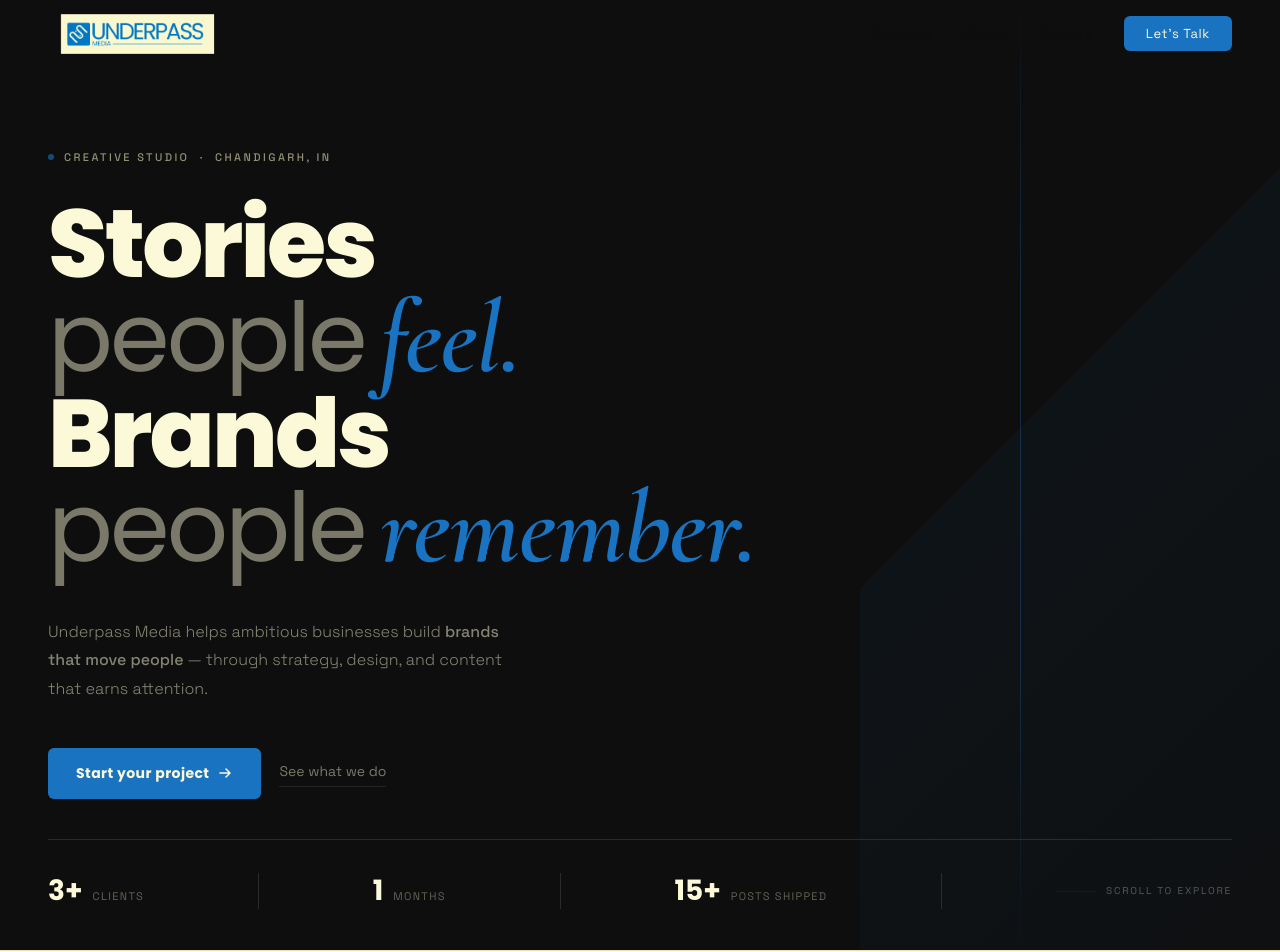
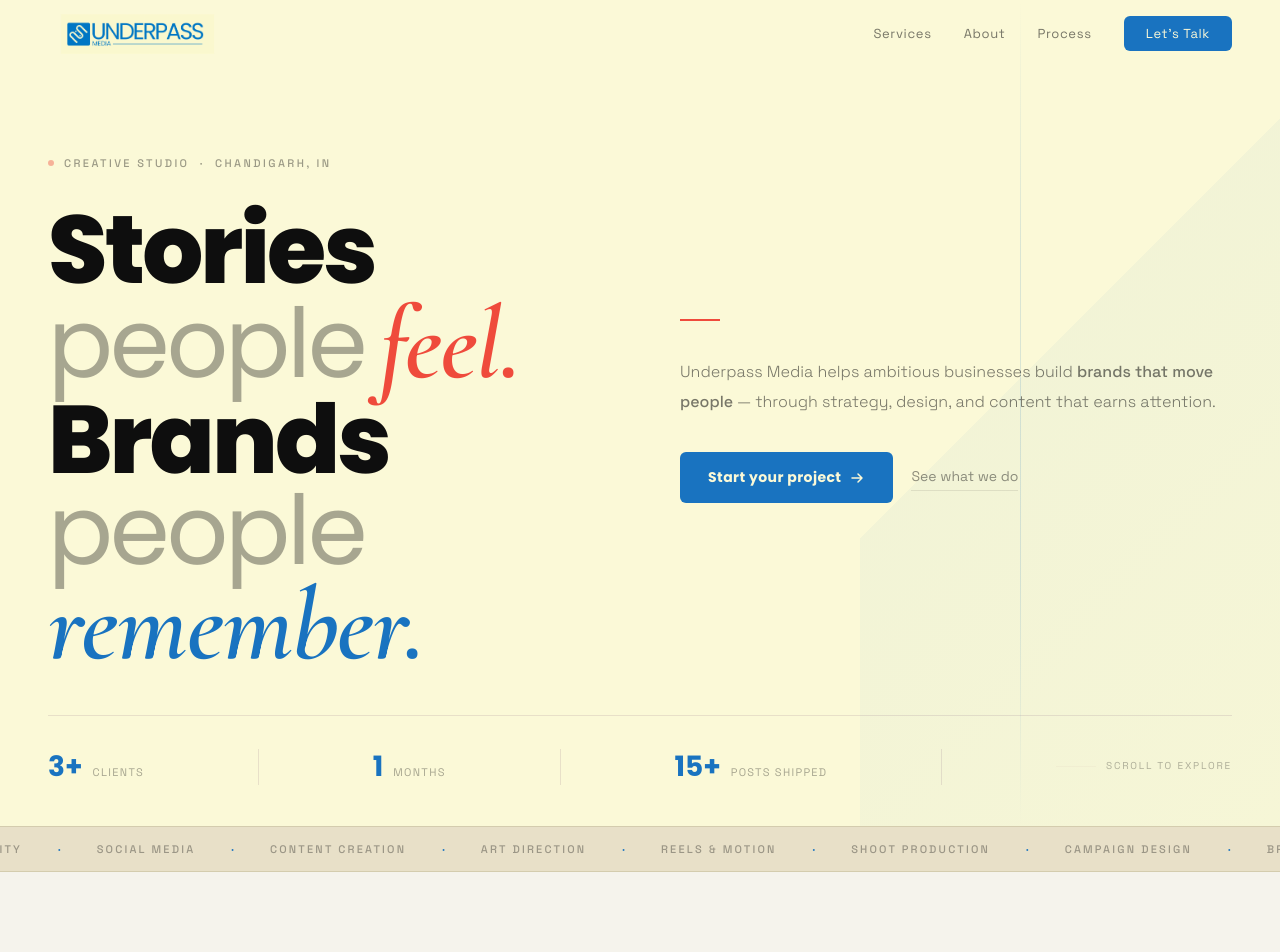
Before and after one commit to kuwu1517/upmv1, a plain HTML site: page underpass-static-home/index.html in a window 1280 px wide. Shown: the top 952 px of the page. Drawn offline with nearby package versions, Linux system fonts and the light colour scheme.

Commit message:
Add files via upload

```diff
--- a/underpass-static-home/index.html
+++ b/underpass-static-home/index.html
@@ -27,8 +27,14 @@ button { font-family: inherit; cursor: pointer; border: none; background: none;
   --divide:  #2A2A2A;   /* borders/dividers on dark */
   --cream-d: #E8E5B8;   /* cream, dimmed — secondary text on cream bg */
   --cream-dd:#B8B49A;   /* cream, more dimmed — tertiary on cream */
-  --blue-pale: rgba(25,115,192,0.08);  /* tint wash on cream */
+  --blue-pale:   rgba(25,115,192,0.08);
   --blue-border: rgba(25,115,192,0.18);
+
+  /* Accent / Secondary colours */
+  --red:       #EF4B3C;   /* Frame Red   — one element per layout max */
+  --pink:      #F9B6B1;   /* Dust Pink   — testimonial/soft card bg */
+  --beige:     #E8E0C8;   /* Grain Beige — texture, dividers, card fills */
+  --fog:       #F5F3EC;   /* Fog White   — alternate light bg */
 
   /* Typography */
   --poppins:   'Poppins', sans-serif;          /* PRIMARY — headings, CTAs, bold UI */
@@ -94,7 +100,7 @@ body {
 }
 .nav-btn:hover { background: var(--blue-lt); transform: translateY(-1px); }
 
-/* ── HERO — dark section ── */
+/* ── HERO — cream bg, 2-col balanced grid ── */
 .hero {
   min-height: 100vh;
   display: grid;
@@ -103,14 +109,14 @@ body {
   padding-top: 68px;
   position: relative;
   overflow: hidden;
-  background: var(--black);
+  background: var(--cream);
 }
 .hero-body {
-  display: flex;
-  flex-direction: column;
-  justify-content: center;
+  display: grid;
+  grid-template-columns: 1fr 1fr;
+  gap: 80px;
+  align-items: center;
   padding: 80px 0 40px;
-  max-width: 960px;
 }
 .hero-kicker {
   display: inline-flex;
@@ -121,13 +127,13 @@ body {
   font-weight: 500;
   letter-spacing: 0.22em;
   text-transform: uppercase;
-  color: var(--cream-d);
-  opacity: 0.6;
+  color: var(--black);
+  opacity: 0.4;
   margin-bottom: 32px;
 }
 .hero-kicker-dot {
   width: 6px; height: 6px;
-  background: var(--blue);
+  background: var(--red);
   border-radius: 50%;
   opacity: 1;
 }
@@ -138,8 +144,8 @@ body {
   font-weight: 800;
   line-height: 0.95;
   letter-spacing: -0.03em;
-  color: var(--cream);
-  margin-bottom: 40px;
+  color: var(--black);
+  margin-bottom: 0;
 }
 .hero-h1 .accent {
   font-family: var(--cormorant);
@@ -149,22 +155,37 @@ body {
   color: var(--blue);
   letter-spacing: -0.01em;
 }
+.hero-h1 .accent-red {
+  font-family: var(--cormorant);
+  font-style: italic;
+  font-weight: 600;
+  font-size: 1.08em;
+  color: var(--red);
+  letter-spacing: -0.01em;
+}
 .hero-h1 .thin {
   font-weight: 300;
-  color: var(--cream);
-  opacity: 0.45;
+  color: var(--black);
+  opacity: 0.35;
+}
+.hero-right {
+  display: flex;
+  flex-direction: column;
+  gap: 36px;
+}
+.hero-right-rule {
+  width: 40px; height: 2px;
+  background: var(--red);
 }
 .hero-desc {
   font-family: var(--space);
   font-size: 16px;
   font-weight: 300;
-  color: var(--cream);
-  opacity: 0.5;
-  max-width: 480px;
-  line-height: 1.8;
-  margin-bottom: 44px;
+  color: var(--black);
+  opacity: 0.55;
+  line-height: 1.85;
 }
-.hero-desc strong { opacity: 1; font-weight: 500; color: var(--cream); }
+.hero-desc strong { opacity: 1; font-weight: 500; color: var(--black); }
 .hero-actions {
   display: flex; align-items: center; gap: 18px; flex-wrap: wrap;
 }
@@ -188,69 +209,69 @@ body {
   font-family: var(--space);
   font-size: 14px;
   font-weight: 400;
-  color: var(--cream);
+  color: var(--black);
   opacity: 0.45;
-  border-bottom: 1px solid rgba(251,249,215,0.2);
+  border-bottom: 1px solid rgba(14,14,14,0.2);
   padding-bottom: 2px;
   transition: opacity 0.2s, border-color 0.2s;
 }
-.btn-outline:hover { opacity: 0.9; border-color: rgba(251,249,215,0.5); }
+.btn-outline:hover { opacity: 0.85; border-color: rgba(14,14,14,0.5); }
 
-/* Hero slash */
+/* Hero slash — subtle on cream */
 .hero-slash {
   position: absolute;
   top: 0; right: -100px; bottom: 0;
   width: 520px;
-  background: linear-gradient(135deg, transparent 40%, rgba(25,115,192,0.05) 40%, rgba(25,115,192,0.02) 100%);
+  background: linear-gradient(135deg, transparent 40%, rgba(25,115,192,0.04) 40%, rgba(25,115,192,0.02) 100%);
   pointer-events: none;
 }
 .hero-slash-line {
   position: absolute;
   top: 0; bottom: 0; left: 160px;
   width: 1px;
-  background: linear-gradient(to bottom, transparent 0%, rgba(25,115,192,0.3) 30%, rgba(25,115,192,0.3) 70%, transparent 100%);
+  background: linear-gradient(to bottom, transparent 0%, rgba(25,115,192,0.15) 30%, rgba(25,115,192,0.15) 70%, transparent 100%);
 }
 
-/* Hero foot */
+/* Hero foot — on cream */
 .hero-foot {
   display: flex;
   align-items: center;
   justify-content: space-between;
   padding: 28px 0 36px;
-  border-top: 1px solid var(--divide);
+  border-top: 1px solid var(--beige);
 }
 .hero-foot-stat { display: flex; align-items: baseline; gap: 10px; }
 .hero-foot-num {
   font-family: var(--poppins);
   font-size: 28px;
   font-weight: 700;
-  color: var(--cream);
+  color: var(--blue);
 }
 .hero-foot-label {
   font-family: var(--space);
   font-size: 11px;
   letter-spacing: 0.12em;
   text-transform: uppercase;
-  color: var(--cream);
+  color: var(--black);
   opacity: 0.35;
 }
-.hero-foot-divider { width: 1px; height: 36px; background: var(--divide); }
+.hero-foot-divider { width: 1px; height: 36px; background: var(--beige); }
 .hero-scroll {
   display: flex; align-items: center; gap: 10px;
   font-family: var(--space);
   font-size: 10px;
   letter-spacing: 0.18em;
   text-transform: uppercase;
-  color: var(--cream);
+  color: var(--black);
   opacity: 0.3;
 }
-.scroll-line { width: 40px; height: 1px; background: var(--divide); }
+.scroll-line { width: 40px; height: 1px; background: var(--beige); }
 
-/* ── TICKER — on cream ── */
+/* ── TICKER — Grain Beige ── */
 .ticker-wrap {
-  border-top: 1px solid var(--cream-d);
-  border-bottom: 1px solid var(--cream-d);
-  background: var(--cream);
+  border-top: 1px solid #D4CCAE;
+  border-bottom: 1px solid #D4CCAE;
+  background: var(--beige);
   overflow: hidden;
   padding: 13px 0;
 }
@@ -333,7 +354,7 @@ body {
 .delay-4 { transition-delay: 0.4s; }
 
 /* ── SERVICES — cream background ── */
-.services-bg { background: var(--cream); }
+.services-bg { background: var(--fog); }
 .services-header {
   display: flex;
   align-items: flex-end;
@@ -354,11 +375,11 @@ body {
   display: grid;
   grid-template-columns: repeat(3, 1fr);
   gap: 1px;
-  background: var(--cream-d);
-  border: 1px solid var(--cream-d);
+  background: #D4CCAE;
+  border: 1px solid #D4CCAE;
 }
 .svc {
-  background: var(--cream);
+  background: var(--fog);
   padding: 44px 36px 40px;
   position: relative;
   overflow: hidden;
@@ -372,18 +393,18 @@ body {
   opacity: 0;
   transition: opacity 0.3s;
 }
-.svc:hover { background: #F5F2C2; }
+.svc:hover { background: #EDE9D8; }
 .svc:hover::after { opacity: 1; }
 .svc-icon {
   width: 40px; height: 40px;
   border-radius: 8px;
-  background: var(--blue-pale);
-  border: 1px solid var(--blue-border);
+  background: var(--pink);
+  border: 1px solid rgba(239,75,60,0.15);
   display: flex; align-items: center; justify-content: center;
   margin-bottom: 28px;
   transition: background 0.3s;
 }
-.svc:hover .svc-icon { background: rgba(25,115,192,0.14); }
+.svc:hover .svc-icon { background: #F5A09A; }
 .svc-icon svg { color: var(--blue); }
 /* Service titles — Poppins Bold */
 .svc-title {
@@ -428,8 +449,8 @@ body {
 .about-bg .section-title { color: var(--cream); }
 .about-grid {
   display: grid;
-  grid-template-columns: 1fr 1fr;
-  gap: 80px;
+  grid-template-columns: 1.1fr 0.9fr;
+  gap: 72px;
   align-items: start;
 }
 .about-copy {
@@ -464,7 +485,7 @@ body {
   margin-top: 48px;
 }
 .stat {
-  background: var(--surface);
+  background: var(--beige);
   padding: 28px 20px;
   text-align: center;
 }
@@ -481,8 +502,8 @@ body {
   font-size: 10px;
   letter-spacing: 0.16em;
   text-transform: uppercase;
-  color: var(--cream);
-  opacity: 0.3;
+  color: var(--black);
+  opacity: 0.45;
 }
 .about-right { display: flex; flex-direction: column; gap: 2px; }
 .belief {
@@ -510,7 +531,7 @@ body {
 }
 
 /* ── PROCESS — cream ── */
-.process-bg { background: var(--cream); }
+.process-bg { background: var(--pink); }
 .process-header {
   display: flex;
   align-items: flex-end;
@@ -523,7 +544,7 @@ body {
   font-size: 15px;
   font-weight: 300;
   color: var(--black);
-  opacity: 0.5;
+  opacity: 0.6;
   max-width: 340px;
   line-height: 1.75;
 }
@@ -531,29 +552,29 @@ body {
   display: grid;
   grid-template-columns: repeat(4, 1fr);
   gap: 1px;
-  background: var(--cream-d);
-  border: 1px solid var(--cream-d);
+  background: #E8A09A;
+  border: 1px solid #E8A09A;
 }
 .step {
-  background: var(--cream);
+  background: var(--pink);
   padding: 36px 28px 32px;
   position: relative;
   overflow: hidden;
   transition: background 0.25s;
 }
-.step:hover { background: #F5F2C2; }
+.step:hover { background: #F5A8A2; }
 /* big step number — Cormorant for drama */
 .step-n {
   font-family: var(--cormorant);
   font-size: 72px;
   font-weight: 600;
   line-height: 0.9;
-  color: var(--cream-d);
+  color: rgba(14,14,14,0.12);
   margin-bottom: 20px;
   letter-spacing: -0.02em;
   transition: color 0.3s;
 }
-.step:hover .step-n { color: rgba(25,115,192,0.18); }
+.step:hover .step-n { color: rgba(25,115,192,0.25); }
 .step-title {
   font-family: var(--poppins);
   font-size: 17px;
@@ -633,8 +654,8 @@ body {
 .contact-bg .section-title { color: var(--cream); }
 .contact-grid {
   display: grid;
-  grid-template-columns: 1fr 1.4fr;
-  gap: 80px;
+  grid-template-columns: 0.85fr 1.15fr;
+  gap: 72px;
   align-items: start;
 }
 .contact-sub {
@@ -683,8 +704,8 @@ a.detail-value:hover { color: var(--blue); }
 .field input,
 .field textarea,
 .field select {
-  background: var(--surface);
-  border: 1px solid var(--divide);
+  background: #1A1A1A;
+  border: 1px solid #303030;
   color: var(--cream);
   font-family: var(--space);
   font-size: 14px;
@@ -782,6 +803,7 @@ a.detail-value:hover { color: var(--blue); }
   .nav { padding: 0 20px; }
   .nav-links { display: none; }
   .hero { padding: 0 20px; padding-top: 68px; }
+  .hero-body { grid-template-columns: 1fr; gap: 40px; }
   .hero-foot { flex-wrap: wrap; gap: 20px; }
   .section { padding: 72px 20px; }
   .services-header { flex-direction: column; align-items: flex-start; gap: 16px; }
@@ -817,16 +839,22 @@ a.detail-value:hover { color: var(--blue); }
 <section class="hero">
   <div class="hero-slash"><div class="hero-slash-line"></div></div>
   <div class="hero-body">
+    <!-- Left col: headline -->
+    <div class="hero-left">
       <div class="hero-kicker">
         <span class="hero-kicker-dot"></span>
         Creative Studio &nbsp;·&nbsp; Chandigarh, IN
       </div>
       <h1 class="hero-h1">
         Stories<br>
-      <span class="thin">people</span> <span class="accent">feel.</span><br>
+        <span class="thin">people</span> <span class="accent-red">feel.</span><br>
         Brands<br>
         <span class="thin">people</span> <span class="accent">remember.</span>
       </h1>
+    </div>
+    <!-- Right col: desc + CTA -->
+    <div class="hero-right">
+      <div class="hero-right-rule"></div>
       <p class="hero-desc">
         Underpass Media helps ambitious businesses build <strong>brands that move people</strong> — through strategy, design, and content that earns attention.
       </p>
@@ -836,6 +864,7 @@ a.detail-value:hover { color: var(--blue); }
           <svg width="16" height="16" viewBox="0 0 16 16" fill="none"><path d="M3 8h10M9 4l4 4-4 4" stroke="currentColor" stroke-width="1.5" stroke-linecap="round" stroke-linejoin="round"/></svg>
         </a>
         <a href="#services" class="btn-outline">See what we do</a>
+      </div>
     </div>
   </div>
   <div class="hero-foot">
@@ -1028,7 +1057,7 @@ a.detail-value:hover { color: var(--blue); }
 <!-- CTA BAND -->
 <div class="cta-band reveal">
   <div>
-    <h2 class="cta-band-title">Let's build something<br>worth remembering.</h2>
+    <h2 class="cta-band-title">Let's build something<br><span style="color:var(--red);font-style:italic;">worth</span> remembering.</h2>
     <p class="cta-band-sub">Tell us about your brand — we'll take it from there.</p>
   </div>
   <a href="#contact" class="btn-white">
```
Lines whose indentation alone changed are shown as unchanged.
